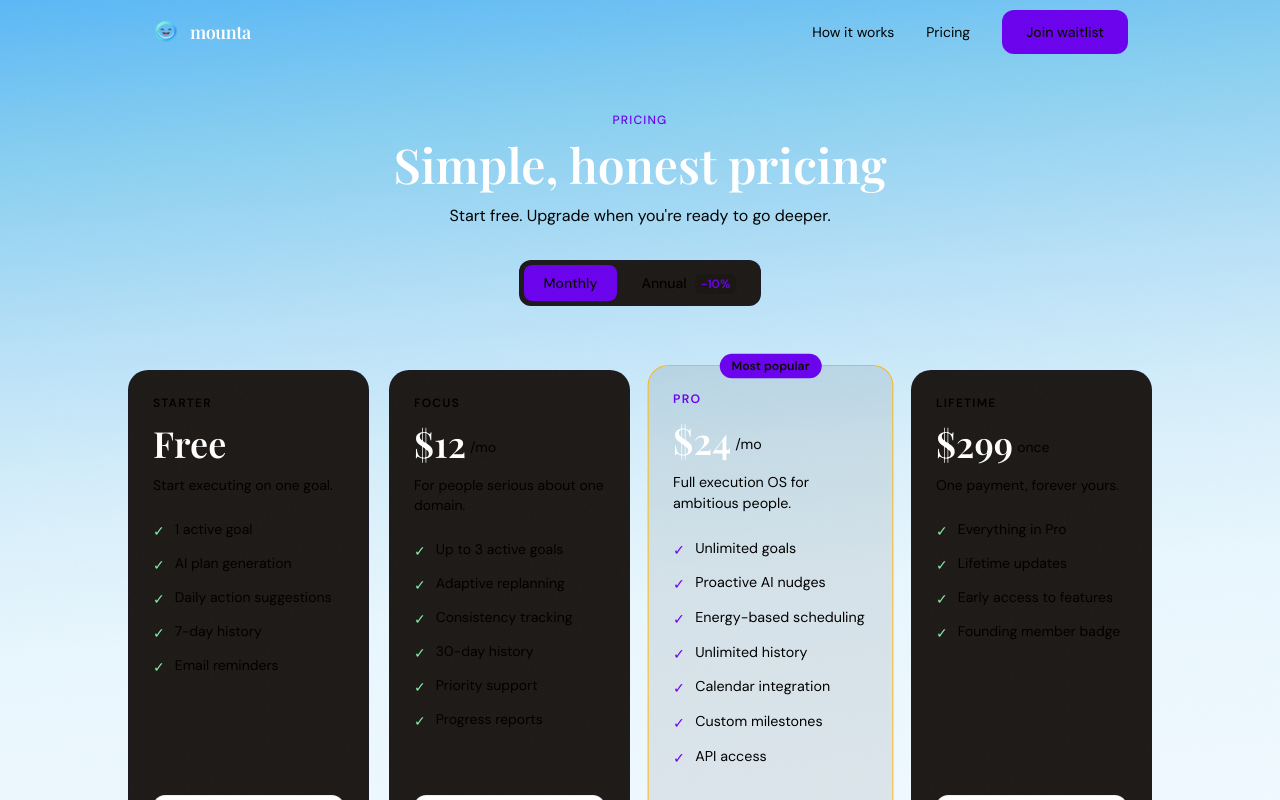
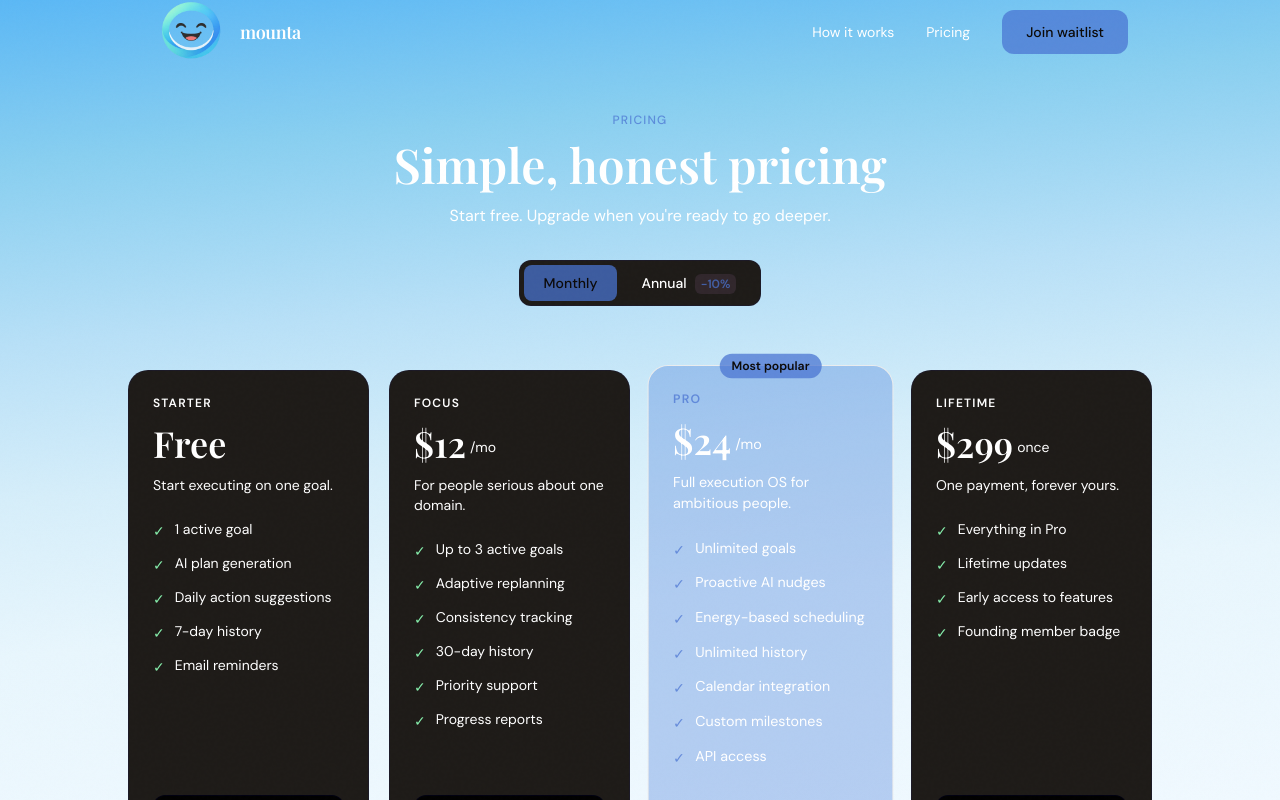
Before and after one commit to mountagad1/mounta, a Next.js app: page /pricing in a window 1280 px wide. Shown: the top 800 px of the page. Built offline with nearby package versions, Linux system fonts and the light colour scheme; a web font is replaced by a local one.

Commit message:
feat(ui): update navbar footer pricing styles + waitlist improvements

```diff
--- a/app/globals.css
+++ b/app/globals.css
@@ -6,16 +6,16 @@
 
 :root {
   --bg: #ffffff;
-  --bg-elevated: #ffffff;
+  --bg-elevated: #000000;
   --bg-card: #1e1b18;
   --border: rgba(4, 21, 210, 0.08);
   --border-strong: rgba(255,255,255,0.15);
   --text: #ffffff;
-  --text-muted: #000000;
-  --text-subtle: #000000;
-  --accent: #6b03ed;
-  --accent-dim: rgba(0, 0, 0, 0.15);
-  --accent-glow: rgba(0, 0, 0, 0.08);
+  --text-muted: #ffffff;
+  --text-subtle: #ffffff;
+  --accent: rgba(73, 116, 210, 0.733);
+  --accent-dim: rgba(151, 108, 162, 0.15);
+  --accent-glow: rgba(76, 129, 219, 0.355);
   --green: #86efac;
   --red: #fca5a5;
   --radius: 12px;
@@ -36,7 +36,7 @@ html {
 body {
   background: linear-gradient(175deg,#5bb8f5 0%,#89cff0 18%,#b8e0f7 38%,#d6eefa 55%,#e8f6fd 72%,#f0f9ff 100%);
   background-attachment: fixed;
-  color: var(--dark, #0b0f83);
+  color: var(--dark, #0b0fcbdb);
   font-family: 'DM Sans', system-ui, sans-serif;
   font-size: 16px;
   line-height: 1.6;
@@ -79,7 +79,7 @@ body::before {
   color: #0c0a09;
 }
 .btn-primary:hover {
-  background: #6b03e2;
+  background: #0c22cbdb;
   transform: translateY(-1px);
   box-shadow: 0 8px 24px rgba(251,191,36,0.25);
 }
--- a/app/pricing/page.tsx
+++ b/app/pricing/page.tsx
@@ -67,7 +67,7 @@ export default function PricingPage() {
                 key={plan.id}
                 className="card flex flex-col p-6 relative transition-all duration-300"
                 style={{
-                  borderColor: plan.highlighted ? "rgba(255, 183, 2, 0.95)" : "var(--border)",
+                  borderColor: plan.highlighted ? "rgba(240, 239, 238, 0.95)" : "var(--border)",
                   background: plan.highlighted ? "var(--accent-glow)" : "var(--bg-card)",
                   transform: plan.highlighted ? "scale(1.02)" : "scale(1)",
                 }}
@@ -141,7 +141,7 @@ export default function PricingPage() {
                   className="w-full py-3 rounded-xl text-sm font-medium transition-all duration-200"
                   style={
                     plan.highlighted
-                      ? { background: "var(--accent)", color: "#0c0a09" }
+                      ? { background: "var(--accent)", color: "#e6e6e6" }
                       : {
                           background: "var(--bg-elevated)",
                           color: "var(--text)",
--- a/components/Footer.tsx
+++ b/components/Footer.tsx
@@ -11,7 +11,7 @@ export default function Footer() {
          <img
   src="/logo.png"
   alt="Mounta logo"
-  className="w-6 h-6 rounded-md object-contain"
+  className="w-16 h-16 rounded-md object-contain"
 />
           <span className="font-display text-sm" style={{ color: "var(--text-muted)" }}>
             mounta.io
--- a/components/Navbar.tsx
+++ b/components/Navbar.tsx
@@ -2,10 +2,12 @@
 import Link from "next/link";
 import Image from "next/image";
 import { useState, useEffect } from "react";
+import WaitlistForm from "@/components/WaitlistForm";
 
 export default function Navbar() {
   const [scrolled, setScrolled] = useState(false);
   const [menuOpen, setMenuOpen] = useState(false);
+  const [openModal, setOpenModal] = useState(false);
 
   useEffect(() => {
     const handler = () => setScrolled(window.scrollY > 20);
@@ -13,25 +15,44 @@ export default function Navbar() {
     return () => window.removeEventListener("scroll", handler);
   }, []);
 
+
   return (
     <nav
       className="fixed top-0 left-0 right-0 z-50 transition-all duration-300"
       style={{
         background: scrolled
-          ? "rgba(12,10,9,0.92)"
+          ? "rgba(255, 255, 255, 0.92)"
           : "transparent",
         backdropFilter: scrolled ? "blur(16px)" : "none",
         borderBottom: scrolled ? "1px solid rgba(255, 255, 255, 0.06)" : "none",
       }}
     >
+      {openModal && (
+  <div className="fixed inset-0 bg-black/70 flex items-center justify-center z-50">
+    <div className="bg-black p-6 rounded-xl w-full max-w-md">
+
+      <button
+        onClick={() => setOpenModal(false)}
+        className="mb-4 text-sm text-gray-400"
+      >
+        Close
+      </button>
+
+      <h2 className="text-lg mb-4">Join the waitlist</h2>
+
+      <WaitlistForm size="large" />
+
+    </div>
+  </div>
+)}
       <div className="max-w-5xl mx-auto px-6 h-16 flex items-center justify-between">
         {/* Logo */}
         <Link href="/" className="flex items-center gap-2.5 group">
   <Image
     src="/logo.png"
     alt="Mounta logo"
-    width={28}
-    height={28}
+    width={78}
+    height={78}
     className="rounded-lg transition-transform group-hover:scale-110"
   />
 
@@ -110,9 +131,9 @@ export default function Navbar() {
           <Link href="/pricing" className="text-sm py-2" style={{ color: "var(--text-muted)" }} onClick={() => setMenuOpen(false)}>
             Pricing
           </Link>
-          <Link href="/pricing" className="btn-primary text-sm w-full justify-center" onClick={() => setMenuOpen(false)}>
-            Join waitlist
-          </Link>
+          <button onClick={() => setOpenModal(true)} className="btn-primary">
+  Join waitlist
+</button>
         </div>
       )}
     </nav>
--- a/components/PWAInstallBanner.tsx
+++ b/components/PWAInstallBanner.tsx
@@ -62,12 +62,11 @@ export default function PWAInstallBanner() {
         marginBottom: "calc(env(safe-area-inset-bottom, 0px) + 16px)",
       }}
     >
-      <div
-        className="w-10 h-10 rounded-xl flex items-center justify-center text-lg font-bold flex-shrink-0"
-        style={{ background: "var(--accent)", color: "#0c0a09" }}
-      >
-        M
-      </div>
+          <img
+  src="/logo.png"
+  alt="Mounta logo"
+  className="w-8 h-8 rounded-md object-contain"
+/>
       <div className="flex-1 min-w-0">
         <p className="text-sm font-medium" style={{ color: "var(--text)" }}>
           Add Mounta to home screen
```
